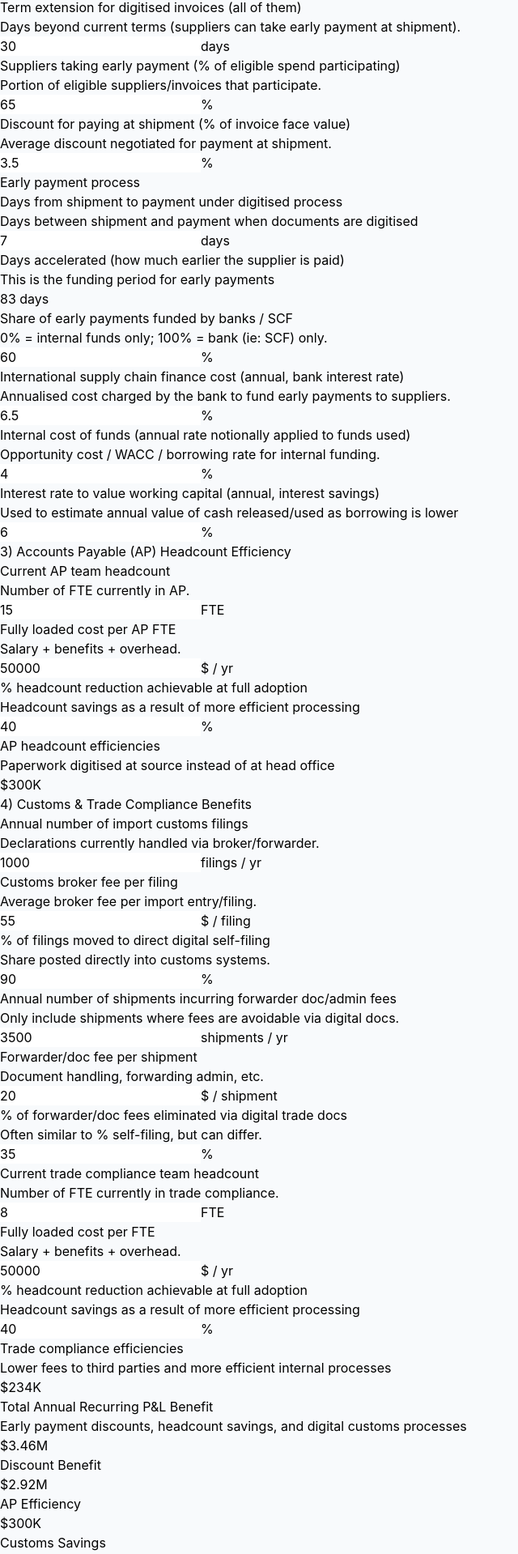
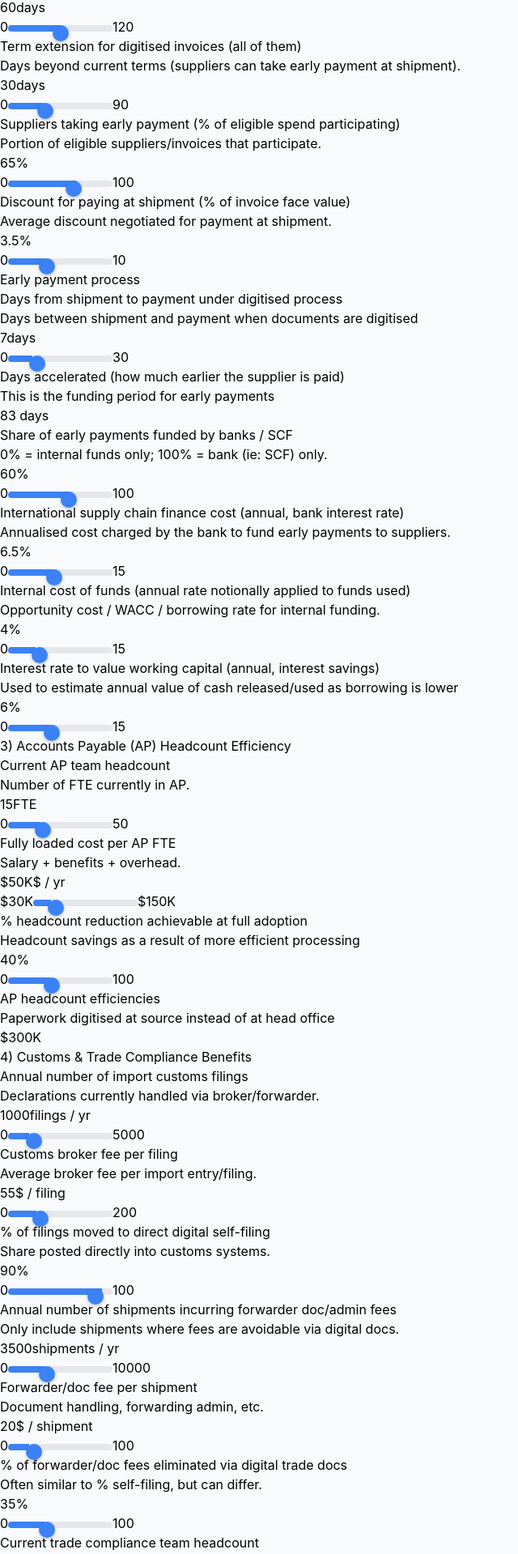
Before and after one commit to tim-1965/newdigitaltradeapp, a React (Vite) app: page / in a window 1280 px wide. Shown: the part 435-2354 px from the top of the page at 81% size, without its empty margins (0-640 px from the left). Built offline with nearby package versions, Linux system fonts and the light colour scheme.

Commit message:
Add files via upload

```diff
--- a/src/App.css
+++ b/src/App.css
@@ -16,3 +16,71 @@ body {
 #root {
   min-height: 100vh;
 }
+
+/* Custom slider styling */
+input[type="range"].slider {
+  -webkit-appearance: none;
+  appearance: none;
+  height: 8px;
+  border-radius: 4px;
+  outline: none;
+  transition: all 0.2s ease;
+}
+
+input[type="range"].slider::-webkit-slider-thumb {
+  -webkit-appearance: none;
+  appearance: none;
+  width: 20px;
+  height: 20px;
+  border-radius: 50%;
+  background: #3b82f6;
+  cursor: pointer;
+  box-shadow: 0 2px 4px rgba(0, 0, 0, 0.2);
+  transition: all 0.2s ease;
+}
+
+input[type="range"].slider::-webkit-slider-thumb:hover {
+  background: #2563eb;
+  transform: scale(1.1);
+  box-shadow: 0 3px 6px rgba(0, 0, 0, 0.3);
+}
+
+input[type="range"].slider::-moz-range-thumb {
+  width: 20px;
+  height: 20px;
+  border-radius: 50%;
+  background: #3b82f6;
+  cursor: pointer;
+  border: none;
+  box-shadow: 0 2px 4px rgba(0, 0, 0, 0.2);
+  transition: all 0.2s ease;
+}
+
+input[type="range"].slider::-moz-range-thumb:hover {
+  background: #2563eb;
+  transform: scale(1.1);
+  box-shadow: 0 3px 6px rgba(0, 0, 0, 0.3);
+}
+
+input[type="range"].slider::-webkit-slider-runnable-track {
+  height: 8px;
+  border-radius: 4px;
+}
+
+input[type="range"].slider::-moz-range-track {
+  height: 8px;
+  border-radius: 4px;
+  background: #e5e7eb;
+}
+
+input[type="range"].slider:focus {
+  outline: none;
+}
+
+input[type="range"].slider:focus::-webkit-slider-thumb {
+  box-shadow: 0 0 0 3px rgba(59, 130, 246, 0.3);
+}
+
+input[type="range"].slider:focus::-moz-range-thumb {
+  box-shadow: 0 0 0 3px rgba(59, 130, 246, 0.3);
+}
--- a/src/TradeSimulator.jsx
+++ b/src/TradeSimulator.jsx
@@ -197,6 +197,39 @@ export default function TradeSimulator() {
     </div>
   );
 
+  const SliderField = ({ label, value, onChange, min, max, step, unit = '', note = '', formatValue }) => (
+    <div className="border-b border-gray-200 py-3">
+      <div className="flex items-start justify-between gap-4 mb-2">
+        <div className="flex-1">
+          <label className="text-sm font-medium text-gray-700 block mb-1">{label}</label>
+          {note && <p className="text-xs text-gray-500 mt-1">{note}</p>}
+        </div>
+        <div className="text-right min-w-[120px]">
+          <span className="text-lg font-semibold text-blue-700">
+            {formatValue ? formatValue(value) : value}
+          </span>
+          {unit && <span className="text-sm text-gray-600 ml-2">{unit}</span>}
+        </div>
+      </div>
+      <div className="flex items-center gap-3">
+        <span className="text-xs text-gray-500">{formatValue ? formatValue(min) : min}</span>
+        <input
+          type="range"
+          min={min}
+          max={max}
+          step={step}
+          value={value}
+          onChange={(e) => onChange(parseFloat(e.target.value))}
+          className="flex-1 h-2 bg-gray-200 rounded-lg appearance-none cursor-pointer slider"
+          style={{
+            background: `linear-gradient(to right, #3b82f6 0%, #3b82f6 ${((value - min) / (max - min)) * 100}%, #e5e7eb ${((value - min) / (max - min)) * 100}%, #e5e7eb 100%)`
+          }}
+        />
+        <span className="text-xs text-gray-500">{formatValue ? formatValue(max) : max}</span>
+      </div>
+    </div>
+  );
+
   const CalculatedField = ({ label, value, note = '' }) => (
     <div className="bg-blue-50 border-l-4 border-blue-500 py-3 px-4 mb-2">
       <div className="flex items-start justify-between gap-4">
@@ -276,10 +309,13 @@ export default function TradeSimulator() {
                     note="Total invoice face value in scope (imports/exports using digitised docs)."
                     step="1000000"
                   />
-                  <InputField
+                  <SliderField
                     label="% of that spend eligible for shipment-level approval / early payment"
                     value={digitisationPct}
                     onChange={setDigitisationPct}
+                    min={0}
+                    max={100}
+                    step={1}
                     unit="%"
                     note="Proportion of the international supply chain that digitises its paperwork"
                   />
@@ -296,43 +332,56 @@ export default function TradeSimulator() {
                   <span className="text-blue-600">2)</span> Early Payment Discounts & Working Capital
                 </h2>
                 <div className="space-y-1">
-                  <InputField
+                  <SliderField
                     label="Current average payment terms (days from shipment to payment)"
                     value={currentPaymentTerms}
                     onChange={setCurrentPaymentTerms}
+                    min={0}
+                    max={120}
+                    step={1}
                     unit="days"
                     note="E.g., 60 days = suppliers are paid 60 days after shipment."
                   />
-                  <InputField
+                  <SliderField
                     label="Term extension for digitised invoices (all of them)"
                     value={termExtension}
                     onChange={setTermExtension}
+                    min={0}
+                    max={90}
+                    step={1}
                     unit="days"
                     note="Days beyond current terms (suppliers can take early payment at shipment)."
                   />
-                  <InputField
+                  <SliderField
                     label="Suppliers taking early payment (% of eligible spend participating)"
                     value={supplierUptakePct}
                     onChange={setSupplierUptakePct}
+                    min={0}
+                    max={100}
+                    step={1}
                     unit="%"
                     note="Portion of eligible suppliers/invoices that participate."
-                    step="0.1"
                   />
-                  <InputField
+                  <SliderField
                     label="Discount for paying at shipment (% of invoice face value)"
                     value={earlyPaymentDiscount}
                     onChange={setEarlyPaymentDiscount}
+                    min={0}
+                    max={10}
+                    step={0.1}
                     unit="%"
                     note="Average discount negotiated for payment at shipment."
-                    step="0.1"
                   />
                   <div className="bg-gray-50 p-3 my-3 rounded">
                     <h3 className="text-sm font-semibold text-gray-700 mb-2">Early payment process</h3>
                   </div>
-                  <InputField
+                  <SliderField
                     label="Days from shipment to payment under digitised process"
                     value={daysToPayment}
                     onChange={setDaysToPayment}
+                    min={0}
+                    max={30}
+                    step={1}
                     unit="days"
                     note="Days between shipment and payment when documents are digitised"
                   />
@@ -341,37 +390,45 @@ export default function TradeSimulator() {
                     value={`${formatNumber(daysAccelerated, 0)} days`}
                     note="This is the funding period for early payments"
                   />
-                  <InputField
+                  <SliderField
                     label="Share of early payments funded by banks / SCF"
                     value={bankFundedPct}
                     onChange={setBankFundedPct}
+                    min={0}
+                    max={100}
+                    step={1}
                     unit="%"
                     note="0% = internal funds only; 100% = bank (ie: SCF) only."
-                    step="0.1"
                   />
-                  <InputField
+                  <SliderField
                     label="International supply chain finance cost (annual, bank interest rate)"
                     value={scfRate}
                     onChange={setScfRate}
+                    min={0}
+                    max={15}
+                    step={0.1}
                     unit="%"
                     note="Annualised cost charged by the bank to fund early payments to suppliers."
-                    step="0.1"
                   />
-                  <InputField
+                  <SliderField
                     label="Internal cost of funds (annual rate notionally applied to funds used)"
                     value={internalCostOfFunds}
                     onChange={setInternalCostOfFunds}
+                    min={0}
+                    max={15}
+                    step={0.1}
                     unit="%"
                     note="Opportunity cost / WACC / borrowing rate for internal funding."
-                    step="0.1"
                   />
-                  <InputField
+                  <SliderField
                     label="Interest rate to value working capital (annual, interest savings)"
                     value={wcInterestRate}
                     onChange={setWcInterestRate}
+                    min={0}
+                    max={15}
+                    step={0.1}
                     unit="%"
                     note="Used to estimate annual value of cash released/used as borrowing is lower"
-                    step="0.1"
                   />
                 </div>
               </div>
@@ -381,28 +438,36 @@ export default function TradeSimulator() {
                   <span className="text-blue-600">3)</span> Accounts Payable (AP) Headcount Efficiency
                 </h2>
                 <div className="space-y-1">
-                  <InputField
+                  <SliderField
                     label="Current AP team headcount"
                     value={apHeadcount}
                     onChange={setApHeadcount}
+                    min={0}
+                    max={50}
+                    step={1}
                     unit="FTE"
                     note="Number of FTE currently in AP."
                   />
-                  <InputField
+                  <SliderField
                     label="Fully loaded cost per AP FTE"
                     value={apCostPerFte}
                     onChange={setApCostPerFte}
+                    min={30000}
+                    max={150000}
+                    step={1000}
                     unit="$ / yr"
                     note="Salary + benefits + overhead."
-                    step="1000"
+                    formatValue={(v) => `$${(v/1000).toFixed(0)}K`}
                   />
-                  <InputField
+                  <SliderField
                     label="% headcount reduction achievable at full adoption"
                     value={apEfficiencyPct}
                     onChange={setApEfficiencyPct}
+                    min={0}
+                    max={100}
+                    step={1}
                     unit="%"
                     note="Headcount savings as a result of more efficient processing"
-                    step="0.1"
                   />
                   <CalculatedField
                     label="AP headcount efficiencies"
@@ -417,72 +482,96 @@ export default function TradeSimulator() {
                   <span className="text-blue-600">4)</span> Customs & Trade Compliance Benefits
                 </h2>
                 <div className="space-y-1">
-                  <InputField
+                  <SliderField
                     label="Annual number of import customs filings"
                     value={customsFilings}
                     onChange={setCustomsFilings}
+                    min={0}
+                    max={5000}
+                    step={50}
                     unit="filings / yr"
                     note="Declarations currently handled via broker/forwarder."
                   />
-                  <InputField
+                  <SliderField
                     label="Customs broker fee per filing"
                     value={brokerFeePerFiling}
                     onChange={setBrokerFeePerFiling}
+                    min={0}
+                    max={200}
+                    step={5}
                     unit="$ / filing"
                     note="Average broker fee per import entry/filing."
                   />
-                  <InputField
+                  <SliderField
                     label="% of filings moved to direct digital self-filing"
                     value={selfFilingPct}
                     onChange={setSelfFilingPct}
+                    min={0}
+                    max={100}
+                    step={1}
                     unit="%"
                     note="Share posted directly into customs systems."
-                    step="0.1"
                   />
-                  <InputField
+                  <SliderField
                     label="Annual number of shipments incurring forwarder doc/admin fees"
                     value={shipmentsWithFees}
                     onChange={setShipmentsWithFees}
+                    min={0}
+                    max={10000}
+                    step={100}
                     unit="shipments / yr"
                     note="Only include shipments where fees are avoidable via digital docs."
                   />
-                  <InputField
+                  <SliderField
                     label="Forwarder/doc fee per shipment"
                     value={forwarderFeePerShipment}
                     onChange={setForwarderFeePerShipment}
+                    min={0}
+                    max={100}
+                    step={1}
                     unit="$ / shipment"
                     note="Document handling, forwarding admin, etc."
                   />
-                  <InputField
+                  <SliderField
                     label="% of forwarder/doc fees eliminated via digital trade docs"
                     value={docFeesEliminatedPct}
                     onChange={setDocFeesEliminatedPct}
+                    min={0}
+                    max={100}
+                    step={1}
                     unit="%"
                     note="Often similar to % self-filing, but can differ."
-                    step="0.1"
                   />
-                  <InputField
+                  <SliderField
                     label="Current trade compliance team headcount"
                     value={tradeComplianceHeadcount}
                     onChange={setTradeComplianceHeadcount}
+                    min={0}
+                    max={30}
+                    step={1}
                     unit="FTE"
                     note="Number of FTE currently in trade compliance."
                   />
-                  <InputField
+                  <SliderField
                     label="Fully loaded cost per FTE"
                     value={tradeCostPerFte}
                     onChange={setTradeCostPerFte}
+                    min={30000}
+                    max={150000}
+                    step={1000}
                     unit="$ / yr"
                     note="Salary + benefits + overhead."
-                    step="1000"
+                    formatValue={(v) => `$${(v/1000).toFixed(0)}K`}
                   />
-                  <InputField
+                  <SliderField
                     label="% headcount reduction achievable at full adoption"
                     value={tradeEfficiencyPct}
                     onChange={setTradeEfficiencyPct}
+                    min={0}
+                    max={100}
+                    step={1}
                     unit="%"
                     note="Headcount savings as a result of more efficient processing"
-                    step="0.1"
                   />
                   <CalculatedField
                     label="Trade compliance efficiencies"
```
